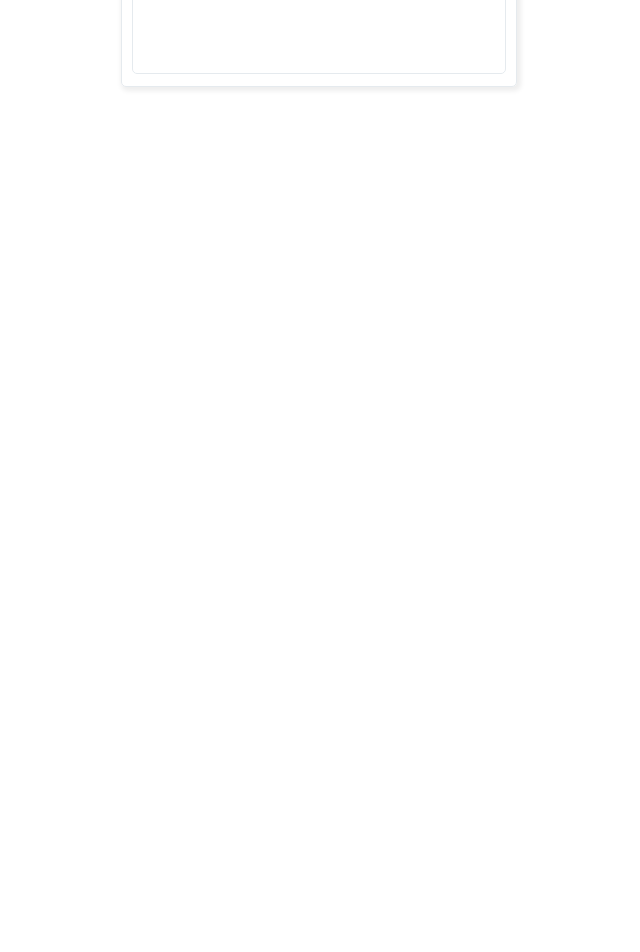
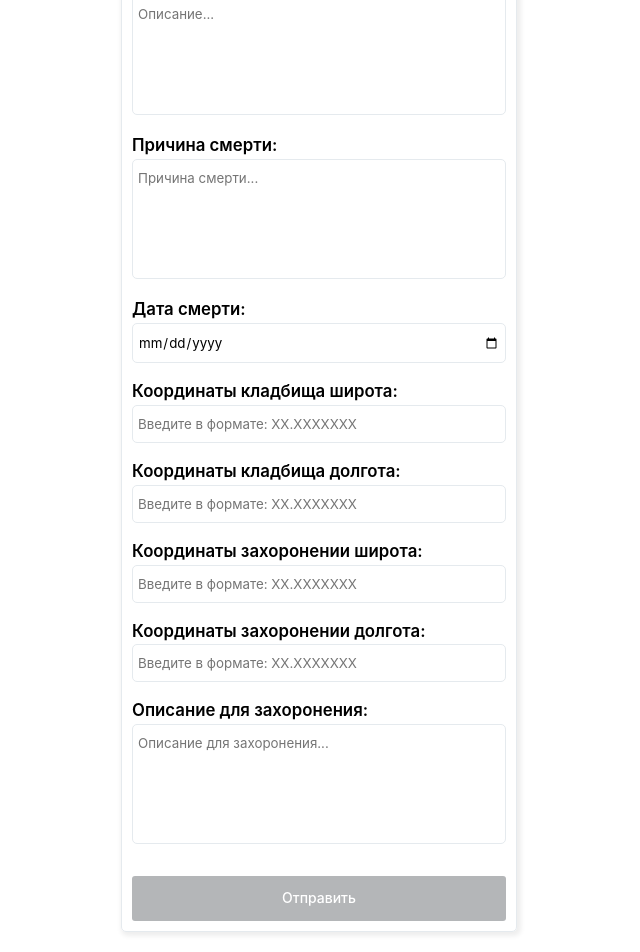
Before and after one commit to KonstantinSky1/ControlPanel-RIP.kz, a React (Create React App) app: page / in a window 1280 px wide. Shown: the part 380-1332 px from the top of the page, without its empty margins (321-961 px from the left). Before the commit the page ends 800 px from the top, so only its background shows below. Built offline with nearby package versions, Linux system fonts and the light colour scheme.

Commit message:
вёрстка формы

```diff
--- a/src/components/ControlPanel/ControlPanel.css
+++ b/src/components/ControlPanel/ControlPanel.css
@@ -8,6 +8,13 @@
   max-width: 90%;
 }
 
+.controlPanel__title {
+  margin: 0 auto 20px;
+  width: fit-content;
+  font-weight: 700;
+  font-size: 1.5em;
+}
+
 .controlPanel__form {
   margin: 0 auto;
   padding: 0 0 10px 0;
@@ -16,6 +23,10 @@
   border-radius: 5px;
   box-shadow: 2px 2px 5px 2px #eee;
   overflow: hidden;
+}
+
+.controlPanel__form-inputs-block {
+  margin: 0 0 30px 0;
 }
 
 .controlPanel__form-label {
@@ -49,6 +60,27 @@
   border-color: rgb(252, 255, 67);
 }
 
+.controlPanel__form-submit-button-block {
+  padding: 0 10px 0 10px;
+}
+
+.controlPanel__form-submit-button {
+  font-weight: 500;
+  font-size: 14px;
+  line-height: 17px;
+  color: #FFFFFF;
+  border: none;
+  background-color: #4285F4;
+  border-radius: 3px;
+  padding: 13px 0 15px 0;
+  width: 100%;
+  cursor: pointer;
+}
+
+.controlPanel__form-submit-button:hover {
+  opacity: .5;
+}
+
 @media screen and (max-width: 450px){
   .controlPanel__form {
     width: 260px;
--- a/src/components/ControlPanel/ControlPanel.jsx
+++ b/src/components/ControlPanel/ControlPanel.jsx
@@ -6,12 +6,18 @@ import { useFormWithValidation } from '../../hooks/UseForm.js';
 import ErrorMessage from '../ErrorMessage/ErrorMessage.jsx';
 
 function ControlPanel() {
-  const defaultData = {
+  const defaultData = { // сейчас все vulues инпутов это строки. Надо ли менять ?
     name: '',
     surname: '',
     birthday: '',
     description: '',
-    causeofdeath: ''
+    cause_of_death: '',
+    date_of_death: '',
+    burial_coordinates_latitude: '',
+    burial_coordinates_longitude: '',
+    cemetery_coordinates_latitude: '',
+    cemetery_coordinates_longitude: '',
+    cemetry_description: ''
   };
 
   const errorInputStyle = {
@@ -19,17 +25,49 @@ function ControlPanel() {
     color: 'red'
   }
 
-  const { values, handleChange, errors } = useFormWithValidation(defaultData);
-  console.log("🚀 ~ file: ControlPanel.jsx ~ line 21 ~ ControlPanel ~ values", values)
+  const { values, handleChange, errors, isValid } = useFormWithValidation(defaultData);
+
+  function handleSubmit(event) {
+    event.preventDefault();
+
+    const {
+      name,
+      surname,
+      birthday,
+      description,
+      cause_of_death,
+      date_of_death,
+      burial_coordinates_latitude,
+      burial_coordinates_longitude,
+      cemetery_coordinates_latitude,
+      cemetery_coordinates_longitude,
+      cemetry_description
+    } = values;
+
+    console.log(name,
+      surname,
+      birthday,
+      description,
+      cause_of_death,
+      date_of_death,
+      burial_coordinates_latitude,
+      burial_coordinates_longitude,
+      cemetery_coordinates_latitude,
+      cemetery_coordinates_longitude,
+      cemetry_description);
+  }
 
   return (
     <div className="controlPanel">
       <div className="controlPanel__container">
+        <h2 className="controlPanel__title">RIP.kz</h2>
         <form
+          onSubmit={handleSubmit}
           noValidate
           className="controlPanel__form"
           name="controlPanel-form"
         >
+          <div className="controlPanel__form-inputs-block">
             <label className="controlPanel__form-label">
               <span className="controlPanel__form-label-span">Имя:</span>
               <input
@@ -38,7 +76,7 @@ function ControlPanel() {
                 value={values.name}
                 type="text"
                 name="name"
-              placeholder="Введите имя..."
+                placeholder="Имя..."
                 minLength="1"
                 required
               />
@@ -56,7 +94,7 @@ function ControlPanel() {
                 value={values.surname}
                 type="text"
                 name="surname"
-              placeholder="Введите фамилию..."
+                placeholder="Фамилия..."
                 minLength="1"
                 required
               />
@@ -74,7 +112,7 @@ function ControlPanel() {
                 value={values.birthday}
                 type="date"
                 name="birthday"
-              placeholder="Введите дату рождения..."
+                placeholder="Дата рождения..."
                 minLength="1"
                 required
               />
@@ -90,7 +128,7 @@ function ControlPanel() {
                 className="controlPanel__form-input controlPanel__form-textarea"
                 onChange={handleChange}
                 value={values.description}
-              type="еуче"
+                type="text"
                 name="description"
                 placeholder="Описание..."
                 minLength="1"
@@ -103,9 +141,147 @@ function ControlPanel() {
               />
             </label>
 
+            <label className="controlPanel__form-label">
+              <span className="controlPanel__form-label-span">Причина смерти:</span>
+              <textarea
+                className="controlPanel__form-input controlPanel__form-textarea"
+                onChange={handleChange}
+                value={values.cause_of_death}
+                type="text"
+                name="cause_of_death"
+                placeholder="Причина смерти..."
+                minLength="1"
+                required
+              >
+              </textarea>
+              <ErrorMessage
+                errorMessage={errors.cause_of_death}
+                style={errorInputStyle}
+              />
+            </label>
+
+            <label className="controlPanel__form-label">
+              <span className="controlPanel__form-label-span">Дата смерти:</span>
+              <input
+                className="controlPanel__form-input"
+                onChange={handleChange}
+                value={values.date_of_death}
+                type="date"
+                name="date_of_death"
+                placeholder="Дата смерти..."
+                minLength="1"
+                required
+              />
+              <ErrorMessage
+                errorMessage={errors.date_of_death}
+                style={errorInputStyle}
+              />
+            </label>
+
+            <label className="controlPanel__form-label">
+              <span className="controlPanel__form-label-span">Координаты кладбища широта:</span>
+              <input
+                className="controlPanel__form-input"
+                onChange={handleChange}
+                value={values.burial_coordinates_latitude}
+                type="text"
+                name="burial_coordinates_latitude"
+                placeholder="Введите в формате: ХХ.ХХХХХХХ"
+                minLength="1"
+                required
+              />
+              <ErrorMessage
+                errorMessage={errors.burial_coordinates_latitude}
+                style={errorInputStyle}
+              />
+            </label>
+
+            <label className="controlPanel__form-label">
+              <span className="controlPanel__form-label-span">Координаты кладбища долгота:</span>
+              <input
+                className="controlPanel__form-input"
+                onChange={handleChange}
+                value={values.burial_coordinates_longitude}
+                type="text"
+                name="burial_coordinates_longitude"
+                placeholder="Введите в формате: ХХ.ХХХХХХХ"
+                minLength="1"
+                required
+              />
+              <ErrorMessage
+                errorMessage={errors.burial_coordinates_longitude}
+                style={errorInputStyle}
+              />
+            </label>
+
+            <label className="controlPanel__form-label">
+              <span className="controlPanel__form-label-span">Координаты захоронении широта:</span>
+              <input
+                className="controlPanel__form-input"
+                onChange={handleChange}
+                value={values.cemetery_coordinates_latitude}
+                type="text"
+                name="cemetery_coordinates_latitude"
+                placeholder="Введите в формате: ХХ.ХХХХХХХ"
+                minLength="1"
+                required
+              />
+              <ErrorMessage
+                errorMessage={errors.cemetery_coordinates_latitude}
+                style={errorInputStyle}
+              />
+            </label>
+
+            <label className="controlPanel__form-label">
+              <span className="controlPanel__form-label-span">Координаты захоронении долгота:</span>
+              <input
+                className="controlPanel__form-input"
+                onChange={handleChange}
+                value={values.cemetery_coordinates_longitude}
+                type="text"
+                name="cemetery_coordinates_longitude"
+                placeholder="Введите в формате: ХХ.ХХХХХХХ"
+                minLength="1"
+                required
+              />
+              <ErrorMessage
+                errorMessage={errors.cemetery_coordinates_longitude}
+                style={errorInputStyle}
+              />
+            </label>
+
+            <label className="controlPanel__form-label">
+              <span className="controlPanel__form-label-span">Описание для захоронения:</span>
+              <textarea
+                className="controlPanel__form-input controlPanel__form-textarea"
+                onChange={handleChange}
+                value={values.cemetry_description}
+                type="text"
+                name="cemetry_description"
+                placeholder="Описание для захоронения..."
+                minLength="1"
+                required
+              >
+              </textarea>
+              <ErrorMessage
+                errorMessage={errors.cemetry_description}
+                style={errorInputStyle}
+              />
+            </label>
+          </div>
+
+          <div className="controlPanel__form-submit-button-block">
+            <button
+              disabled={!isValid}
+              className="controlPanel__form-submit-button"
+              type="submit"
+              style={!isValid ? {backgroundColor: '#b4b6b8', cursor: 'auto', opacity: '1'} : null}
+            >
+              Отправить
+            </button>
+          </div>
         </form>
       </div>
-
     </div>
   );
 }
```
Lines whose indentation alone changed are shown as unchanged.
